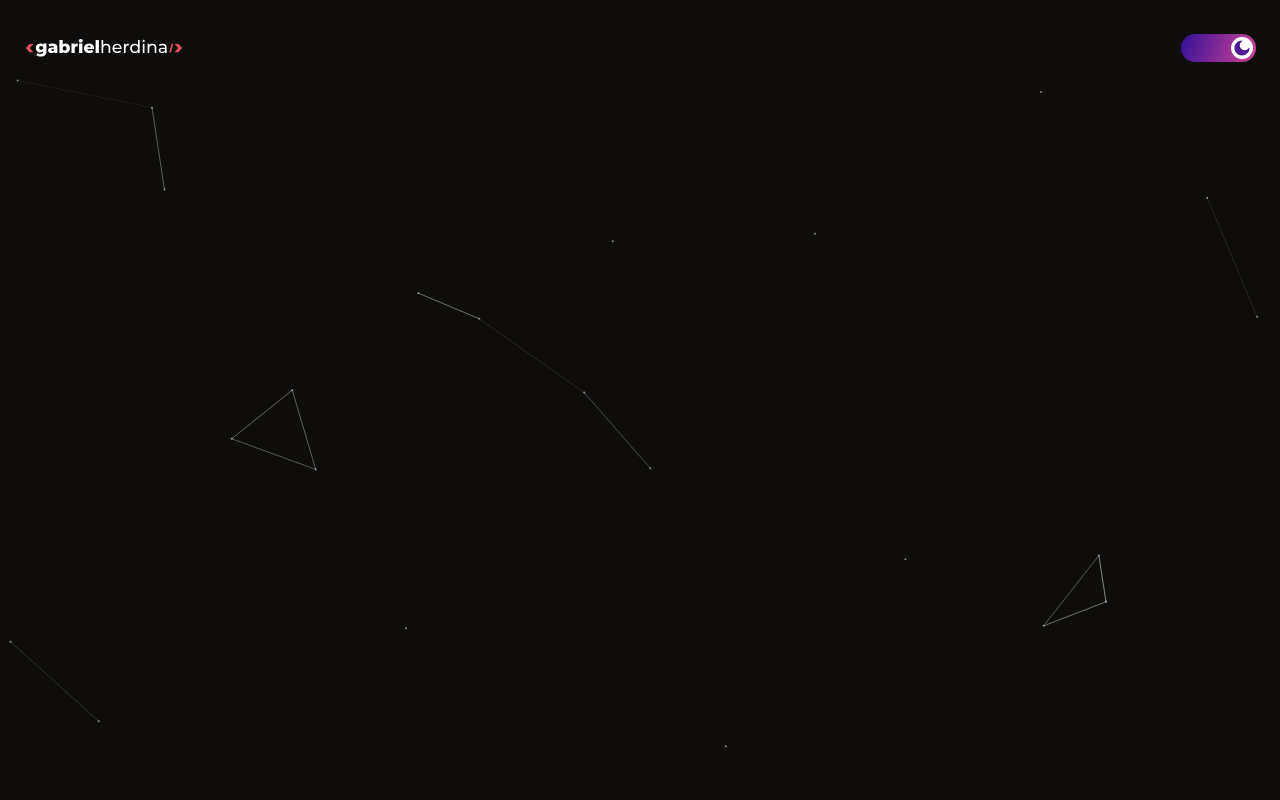
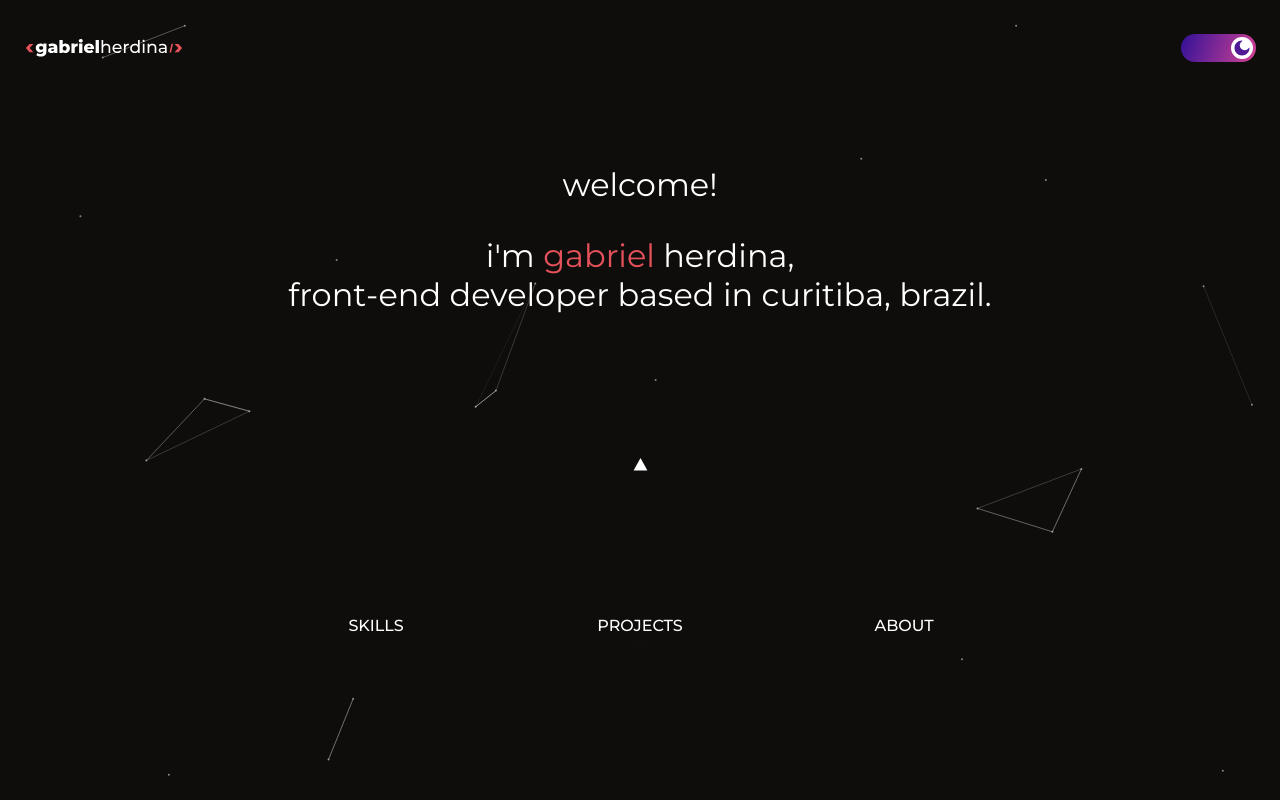
Before and after one commit to gabrielhdn/portfolio, a React (Vite) app: page / in a window 1280 px wide. Built offline with nearby package versions, Linux system fonts and the light colour scheme.

Commit message:
feat: created content section for home page and pseudo elements with animation

```diff
--- a/src/assets/styles/global.ts
+++ b/src/assets/styles/global.ts
@@ -5,13 +5,14 @@ export default createGlobalStyle`
     margin: 0;
     padding: 0;
     font-family: 'Montserrat', 'Poppins', sans-serif;
+    box-sizing: border-box;
     scroll-behavior: smooth;
     overflow-x: hidden;
     transition: background .5s ease-in-out;
   }
 
-  *, ::before, ::after {
-    box-sizing: border-box;
+  svg, ::before, ::after {
+    transition: color .3s ease;
   }
 
   body {
--- a/src/components/BGParticles/styles.ts
+++ b/src/components/BGParticles/styles.ts
@@ -6,5 +6,5 @@ export default styled.div`
   right: 0;
   left: 0;
   bottom: 0;
-  z-index: 0;
+  z-index: -1;
 `;
--- a/src/components/Button/index.tsx
+++ b/src/components/Button/index.tsx
@@ -4,7 +4,7 @@ interface Props {
   origin: string;
   onClick: () => any;
   children: React.ReactNode;
-  selected: boolean;
+  selected?: boolean;
 }
 
 const Button: React.FC<Props> = ({
--- a/src/components/Button/styles.ts
+++ b/src/components/Button/styles.ts
@@ -2,7 +2,7 @@ import styled, { css, CSSProp } from 'styled-components';
 
 interface IButton {
   origin: string;
-  selected: boolean;
+  selected?: boolean;
 }
 
 interface IOrigins {
@@ -22,7 +22,16 @@ const origins: IOrigins = {
       position: relative;
     }
   `,
-  home: css``,
+  home: css`
+    font-weight: 500;
+    font-size: 1rem;
+    min-width: 5.6rem;
+    transition: color 0.3s ease;
+
+    &:hover {
+      color: ${({ theme }) => theme.colors.highlight};
+    }
+  `,
   projects: css`
     border: 1px solid ${({ theme }) => theme.colors.highlight};
     color: ${({ theme }) => theme.colors.highlight};
--- a/src/components/Header/components/Socials/styles.ts
+++ b/src/components/Header/components/Socials/styles.ts
@@ -11,7 +11,6 @@ export const Container = styled.div`
   svg {
     width: 1.4rem;
     height: 1.4rem;
-    transition: color .3s ease;
     cursor: pointer;
   }
 
--- a/src/components/Header/styles.ts
+++ b/src/components/Header/styles.ts
@@ -80,35 +80,6 @@ export const Navigation = styled.nav<INavigation>`
       flex-direction: column;
       align-items: center;
       gap: 2.5rem;
-      font-size: 1.1rem;
     }
   }
 `;
-
-// export const NavIcon = styled(Link)<INavIcon>`
-//   padding: .5rem;
-//   cursor: auto;
-
-//   span {
-//     position: relative;
-//     text-transform: uppercase;
-//     cursor: pointer;
-
-//     &::before {
-//       content: '';
-//       position: absolute;
-//       bottom: -5px;
-//       left: 0;
-
-//       height: 1px;
-//       width: 100%;
-//       background-color: ${({ theme }) => theme.colors.highlight};
-//       transition: .3s;
-//       transform: ${({ selected }) => (selected ? 'scaleX(1)' : 'scaleX(0)')};
-//     }
-
-//     &:hover::before {
-//       transform: scaleX(1);
-//     }
-//   }
-// `;
--- /dev/null
+++ b/src/pages/Home/components/Buttons/index.tsx
@@ -0,0 +1,29 @@
+import Button from '../../../../components/Button';
+import * as S from './styles';
+
+const Buttons = () => (
+  <S.Container>
+    <Button
+      origin="home"
+      onClick={() => console.log('F')}
+    >
+      <span className="button skills">SKILLS</span>
+    </Button>
+
+    <Button
+      origin="home"
+      onClick={() => console.log('F')}
+    >
+      <span className="button about">ABOUT</span>
+    </Button>
+
+    <Button
+      origin="home"
+      onClick={() => console.log('F')}
+    >
+      <span className="button projects">PROJECTS</span>
+    </Button>
+  </S.Container>
+);
+
+export default Buttons;
--- /dev/null
+++ b/src/pages/Home/components/Buttons/styles.ts
@@ -0,0 +1,71 @@
+import styled, { keyframes } from 'styled-components';
+
+const flashAnimation = keyframes`
+  0% {
+    opacity: 1;
+  }
+  50% {
+    opacity: 0;
+  }
+  100% {
+    opacity: 1;
+  }
+`;
+
+export const Container = styled.div`
+  display: grid;
+  grid-auto-flow: row;
+  gap: 2rem;
+
+  @media(min-width: 1000px) {
+    grid-auto-flow: column;
+    gap: 10rem;
+
+    & > :last-child {
+      grid-column-start: 2;
+    }
+  }
+
+  span {
+    position: relative;
+    overflow: hidden;
+    padding-bottom: 1rem;
+    width: 6.5rem;
+
+    display: flex;
+    align-items: center;
+    justify-content: center;
+
+    &::before, &::after {
+      font-family: "Poppins", sans-serif;
+      font-size: 1.5rem;
+      font-weight: 700;
+      color: ${({ theme }) => theme.colors.highlight};
+      position: absolute;
+      animation: ${flashAnimation} 2s ease infinite;
+    }
+  }
+
+  .skills {
+    &::before {
+      content: '<';
+      left: 4px;
+    }
+  }
+
+  .about {
+    &::after {
+      content: '>';
+      right: 0;
+    }
+  }
+
+  .projects {
+    &::before {
+      content: '>';
+      left: 50%;
+      transform: translateX(-50%) rotate(90deg);
+      top: 12px;
+    }
+  }
+`;
--- a/src/pages/Home/index.tsx
+++ b/src/pages/Home/index.tsx
@@ -1,5 +1,8 @@
+import { IoTriangleSharp } from 'react-icons/io5';
+
 import BGParticles from '../../components/BGParticles';
 import Switch from '../../components/Switch';
+import Buttons from './components/Buttons';
 import useMobileHeightFix from '../../hooks/useMobileHeightFix';
 import { useTheme } from '../../context/ThemeContext';
 
@@ -33,6 +36,27 @@ const Home: React.FC = () => {
         </div>
       </header>
 
+      <S.ContentContainer>
+        <div className="introduction">
+          <p>welcome!</p>
+          <p>
+            i&apos;m
+            {' '}
+            <span>gabriel</span>
+            {' '}
+            herdina,
+          </p>
+          <p>front-end developer based in curitiba, brazil.</p>
+        </div>
+
+        <IoTriangleSharp
+          color={title === 'dark' ? '#FFF' : '#222'}
+          size={15}
+        />
+
+        <Buttons />
+      </S.ContentContainer>
+
     </S.Container>
   );
 };
--- a/src/pages/Home/styles.ts
+++ b/src/pages/Home/styles.ts
@@ -5,6 +5,11 @@ export const Container = styled(motion.div)`
   position: relative;
   width: 100%;
   height: 100vh;
+  padding-top: 1rem;
+
+  display: flex;
+  align-items: center;
+  justify-content: center;
 
   header {
     width: 100%;
@@ -29,3 +34,37 @@ export const Container = styled(motion.div)`
     }
   }
 `;
+
+export const ContentContainer = styled.div`
+  display: flex;
+  flex-direction: column;
+  align-items: center;
+  justify-content: space-between;
+  gap: 3rem;
+
+  min-height: 62%;
+  width: 90%;
+  max-width: 50rem;
+  font-weight: 400;
+  font-size: 1.5rem;
+
+  .introduction {
+    text-align: center;
+
+    & > p:first-child {
+      margin-bottom: 2rem;
+    }
+
+    span {
+      color: ${({ theme }) => theme.colors.highlight};
+    }
+  }
+
+  @media(min-width: 390px) {
+    font-size: 1.7rem;
+  }
+
+  @media(min-width: 600px) {
+    font-size: 2rem;
+  }
+`;
--- a/src/utils/animations.ts
+++ b/src/utils/animations.ts
@@ -21,3 +21,15 @@ export const fadeIn = {
     transition: { duration: 1 },
   },
 };
+
+export const arrowOpacity = {
+  hidden: { opacity: 0 },
+  visible: {
+    opacity: 1,
+    transition: {
+      duration: 1,
+      ease: 'easeIn',
+      repeat: Infinity,
+    },
+  },
+};
```
Lines whose indentation alone changed are shown as unchanged.
